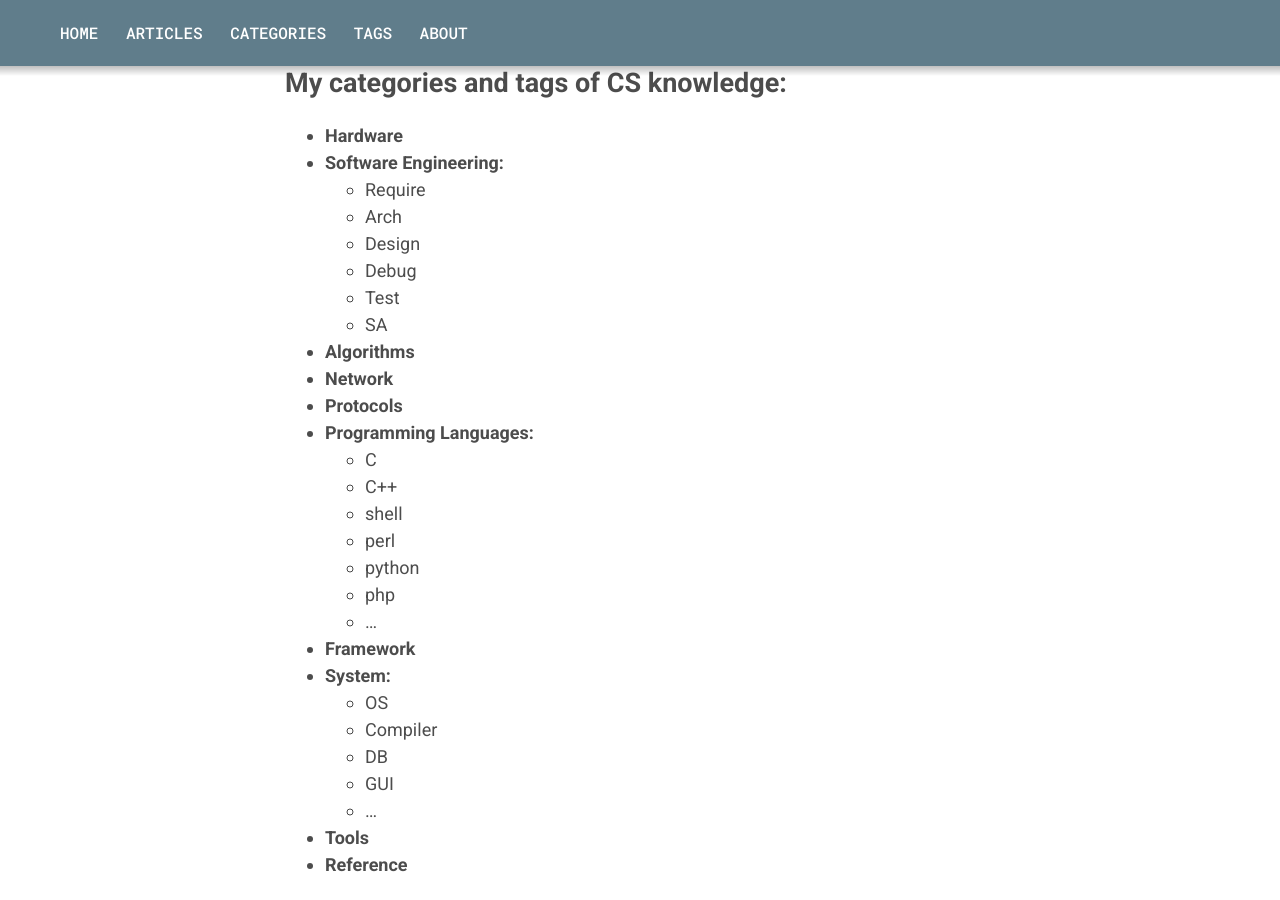
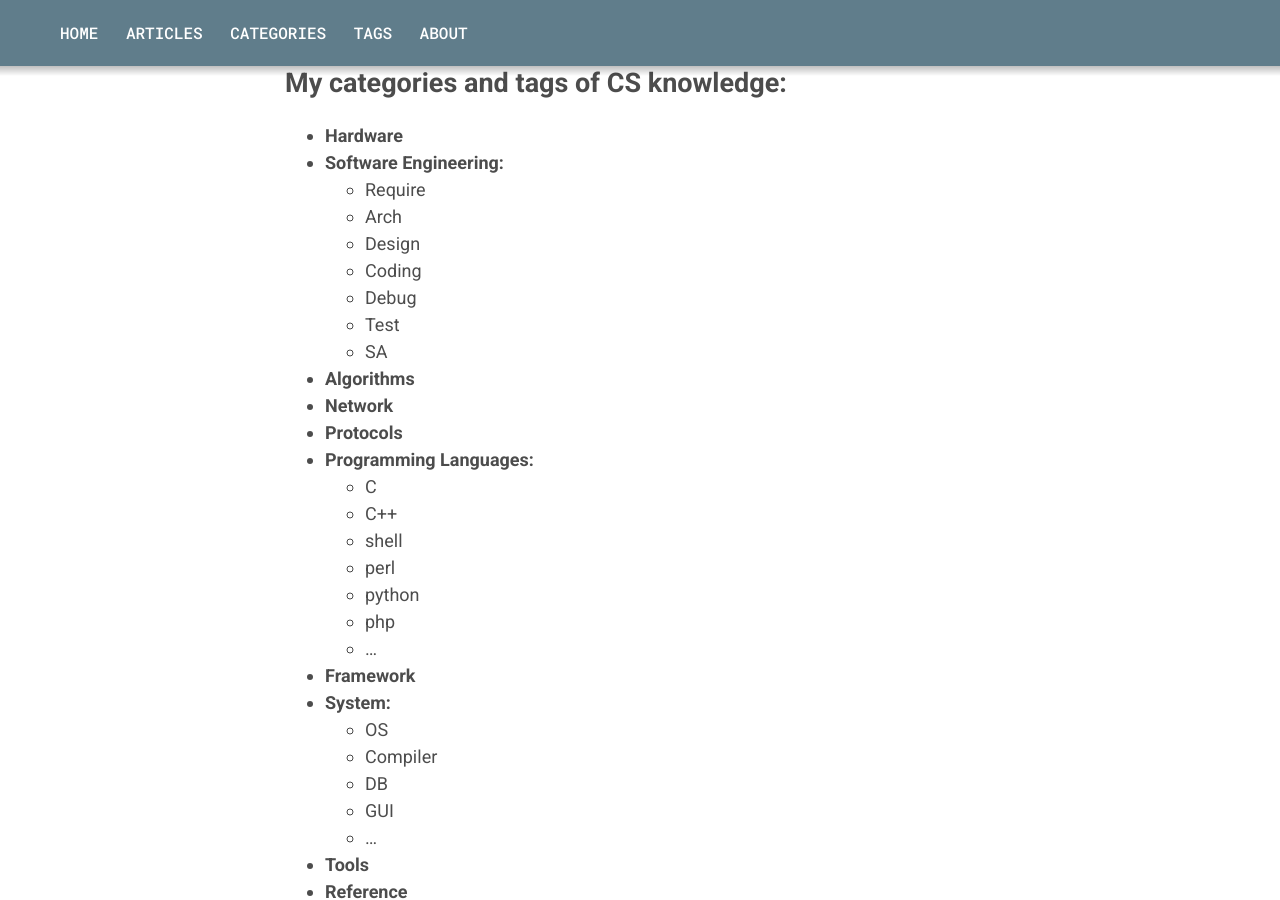
Before and after one commit to ishbguy/ishbguy.github.io, a Jekyll site: the page built from _posts/2017-07-23-CS-Thinking.md, in a window 1280 px wide and 900 px high, scrolled down 1288 px. Built offline with Jekyll 4.4.1, drawn with Linux system fonts in a browser that asks for light colours.

Commit message:
Add Coding under SE.

```diff
--- a/_posts/2017-07-23-CS-Thinking.md
+++ b/_posts/2017-07-23-CS-Thinking.md
@@ -47,6 +47,7 @@ Software(application, framework, system)
     + Require
     + Arch
     + Design
+    + Coding
     + Debug
     + Test
     + SA
```
